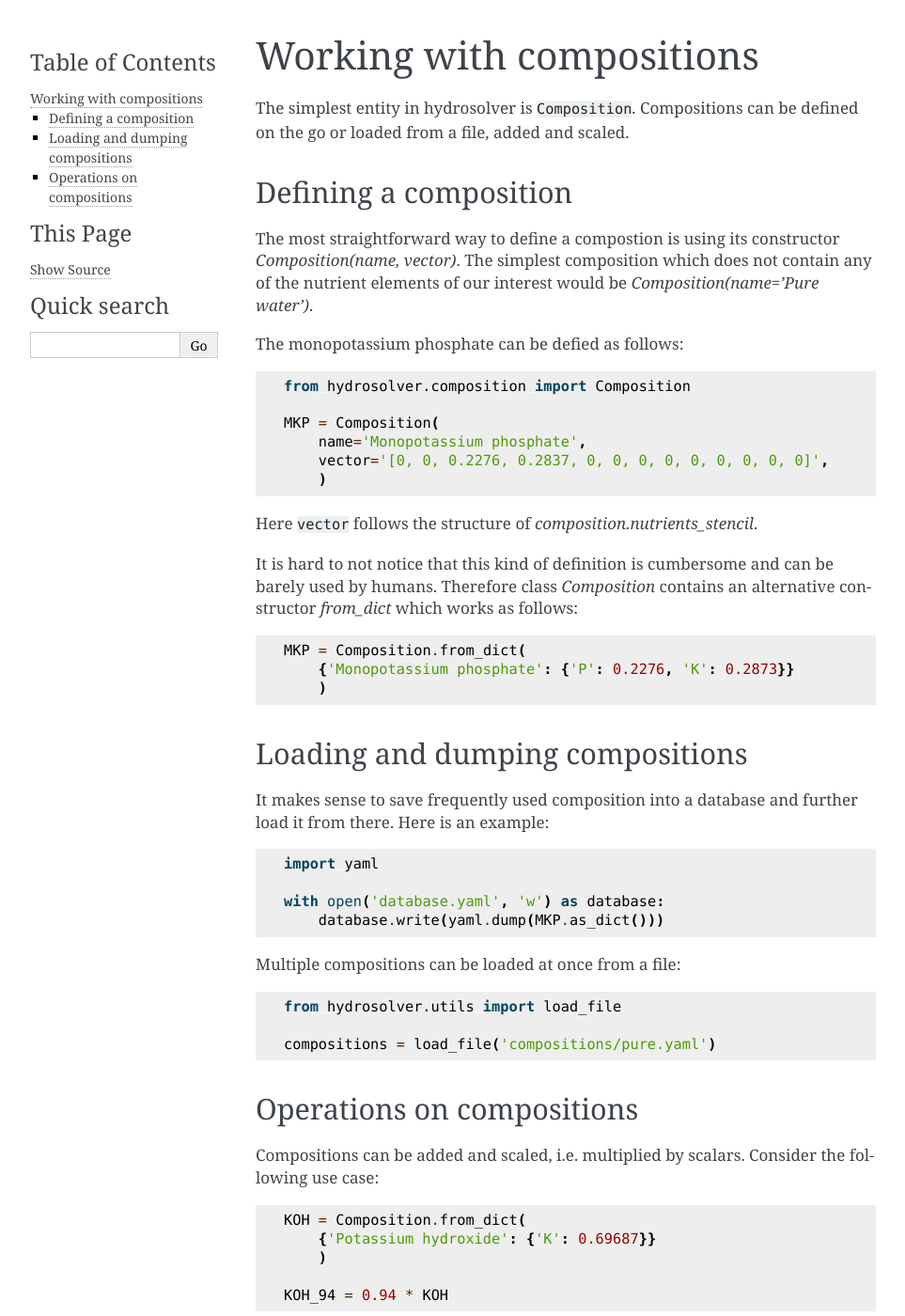
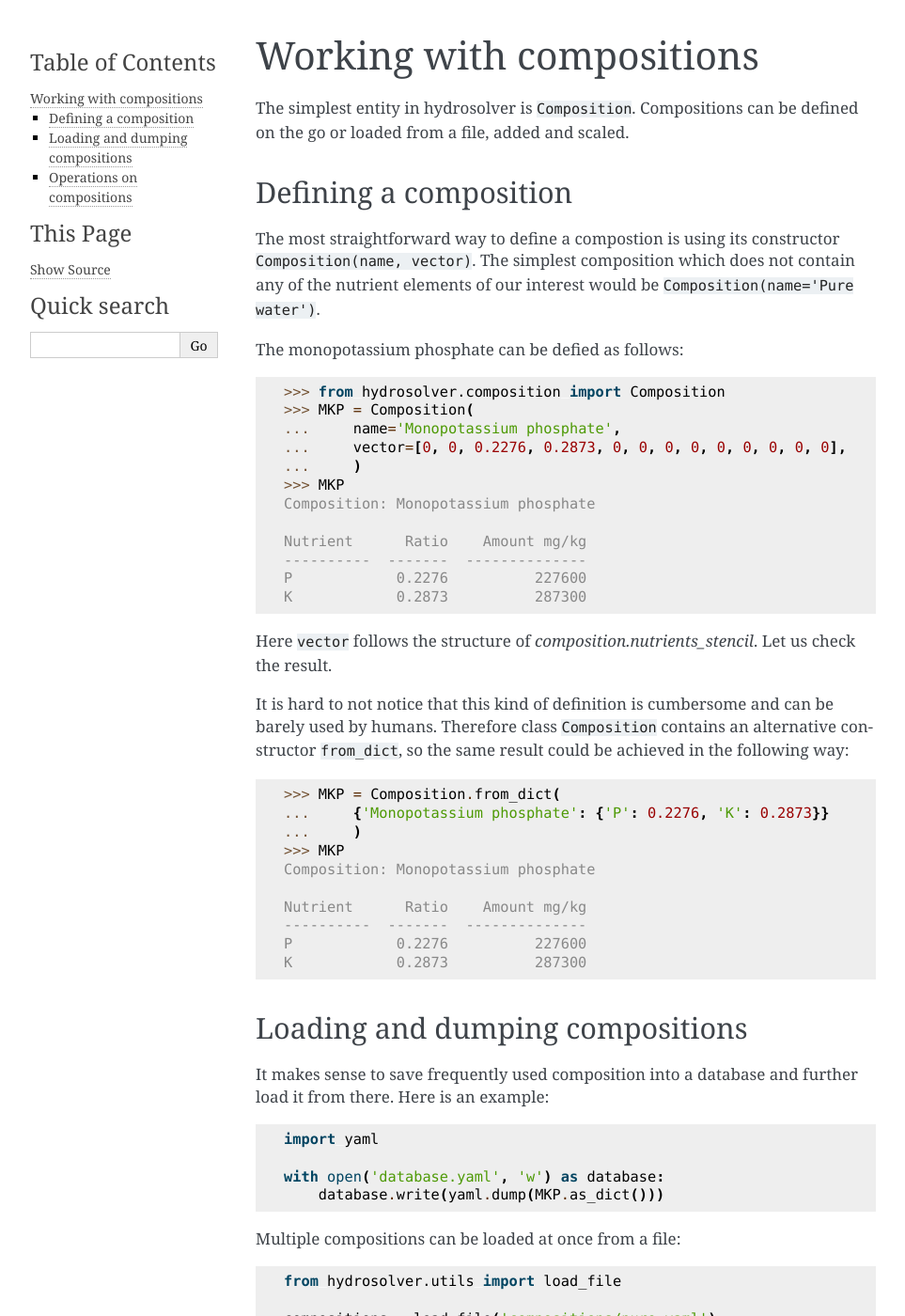
Before and after one commit to dstrelnikov/hydrosolver, a Sphinx documentation site: the page built from docs/working-with-compositions.rst, in a window 1280 px wide and 1400 px high. Shown: the whole window at 94% size, without its empty margins (148-1111 px from the left). Built offline with Sphinx 7.4.7, drawn with Linux system fonts in a browser that asks for light colours; some of the changed text lies outside the part shown.

Commit message:
docs: add doctests

```diff
--- a/docs/conf.py
+++ b/docs/conf.py
@@ -5,3 +5,7 @@ author = 'Dmytro Strelnikov'
 exclude_patterns = [
     '_build',
 ]
+
+extensions = [
+    'sphinx.ext.doctest',
+]
--- a/docs/working-with-compositions.rst
+++ b/docs/working-with-compositions.rst
@@ -8,26 +8,41 @@ Compositions can be defined on the go or loaded from a file, added and scaled.
 Defining a composition
 ----------------------
 
-The most straightforward way to define a compostion is using its constructor `Composition(name, vector)`.
-The simplest composition which does not contain any of the nutrient elements of our interest would be `Composition(name='Pure water')`.
+The most straightforward way to define a compostion is using its constructor ``Composition(name, vector)``.
+The simplest composition which does not contain any of the nutrient elements of our interest would be ``Composition(name='Pure water')``.
 
-The monopotassium phosphate can be defied as follows::
+The monopotassium phosphate can be defied as follows:
 
-    from hydrosolver.composition import Composition
-
-    MKP = Composition(
-        name='Monopotassium phosphate',
-        vector='[0, 0, 0.2276, 0.2837, 0, 0, 0, 0, 0, 0, 0, 0, 0]',
-        )
+>>> from hydrosolver.composition import Composition
+>>> MKP = Composition(
+...     name='Monopotassium phosphate',
+...     vector=[0, 0, 0.2276, 0.2873, 0, 0, 0, 0, 0, 0, 0, 0, 0],
+...     )
+>>> MKP
+Composition: Monopotassium phosphate
+<BLANKLINE>
+Nutrient      Ratio    Amount mg/kg
+----------  -------  --------------
+P            0.2276          227600
+K            0.2873          287300
 
 Here ``vector`` follows the structure of `composition.nutrients_stencil`.
+Let us check the result.
 
 It is hard to not notice that this kind of definition is cumbersome and can be barely used by humans.
-Therefore class `Composition` contains an alternative constructor `from_dict` which works as follows::
+Therefore class ``Composition`` contains an alternative constructor ``from_dict``, so the same result could be achieved in the following way:
 
-    MKP = Composition.from_dict(
-        {'Monopotassium phosphate': {'P': 0.2276, 'K': 0.2873}}
-        )
+>>> MKP = Composition.from_dict(
+...     {'Monopotassium phosphate': {'P': 0.2276, 'K': 0.2873}}
+...     )
+>>> MKP
+Composition: Monopotassium phosphate
+<BLANKLINE>
+Nutrient      Ratio    Amount mg/kg
+----------  -------  --------------
+P            0.2276          227600
+K            0.2873          287300
+
 
 
 Loading and dumping compositions
@@ -51,10 +66,15 @@ Multiple compositions can be loaded at once from a file::
 Operations on compositions
 --------------------------
 
-Compositions can be added and scaled, i.e. multiplied by scalars. Consider the following use case::
+Compositions can be added and scaled, i.e. multiplied by scalars. You will typically not need to add or subtract compositions, but consider the following use case for scaling:
 
-    KOH = Composition.from_dict(
-        {'Potassium hydroxide': {'K': 0.69687}}
-        )
-
-    KOH_94 = 0.94 * KOH
+>>> KOH = Composition.from_dict(
+...     {'Potassium hydroxide': {'K': 0.69687}}
+...     )
+>>> KOH_94 = 0.94 * KOH
+>>> KOH_94
+Composition: 0.94 * (Potassium hydroxide)
+<BLANKLINE>
+Nutrient       Ratio    Amount mg/kg
+----------  --------  --------------
+K           0.655058          655058
```
